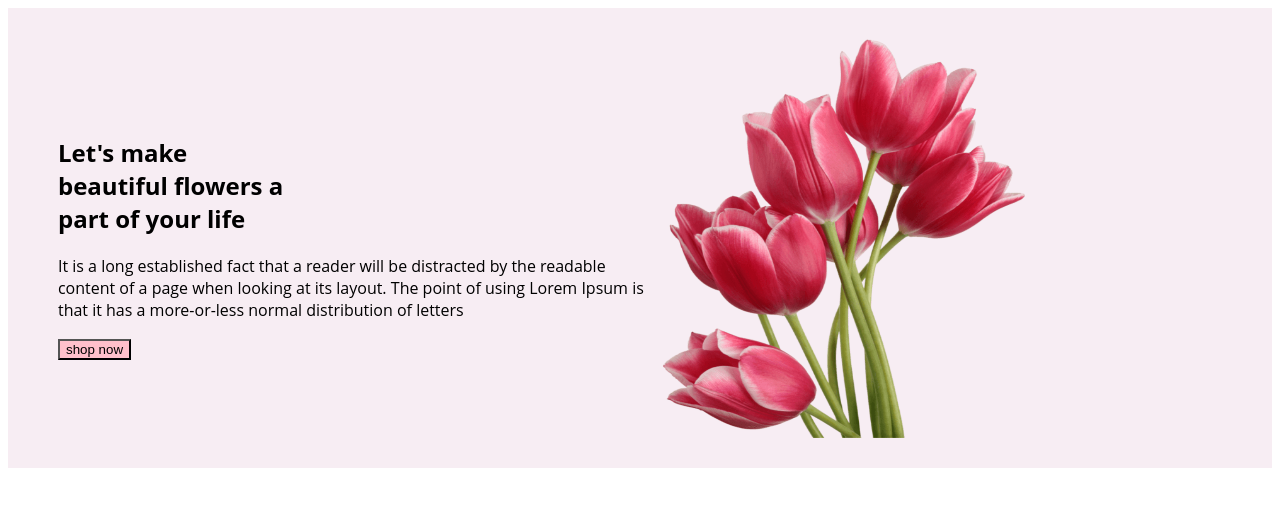
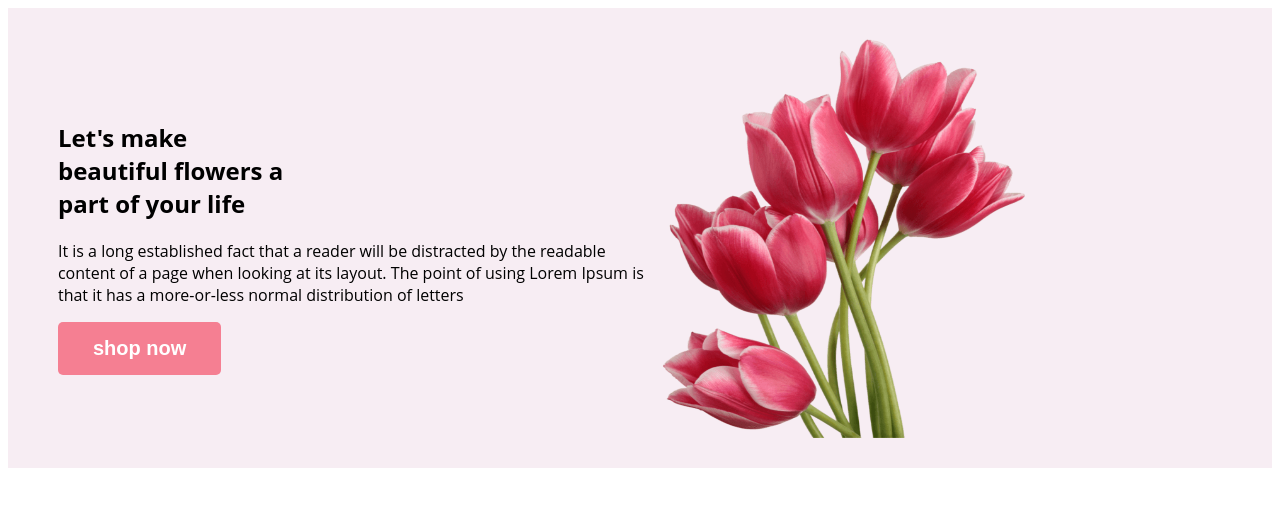
Before and after one commit to Hasan9955/my-flower-shop, a plain HTML site: page index.html in a window 1280 px wide. Drawn offline with Linux system fonts and the light colour scheme.

Commit message:
first commit

```diff
--- a/style/style.css
+++ b/style/style.css
@@ -4,14 +4,20 @@ body {
 
 }
 .main-but {
-    background-color: pink;
-    text-decoration: none;
+    background-color: rgb(245, 127, 146);
+    border-radius: 5px;
+    border: 0;
+    font-size: 20px;
+    font-weight: 700;
+    color: white;
+    padding: 15px 35px;
 
 }
 /* header related styles */
 
 .header {
     background-color: #f7edf3;
+    justify-content: space-between;
 }
 
 .banner {
```
